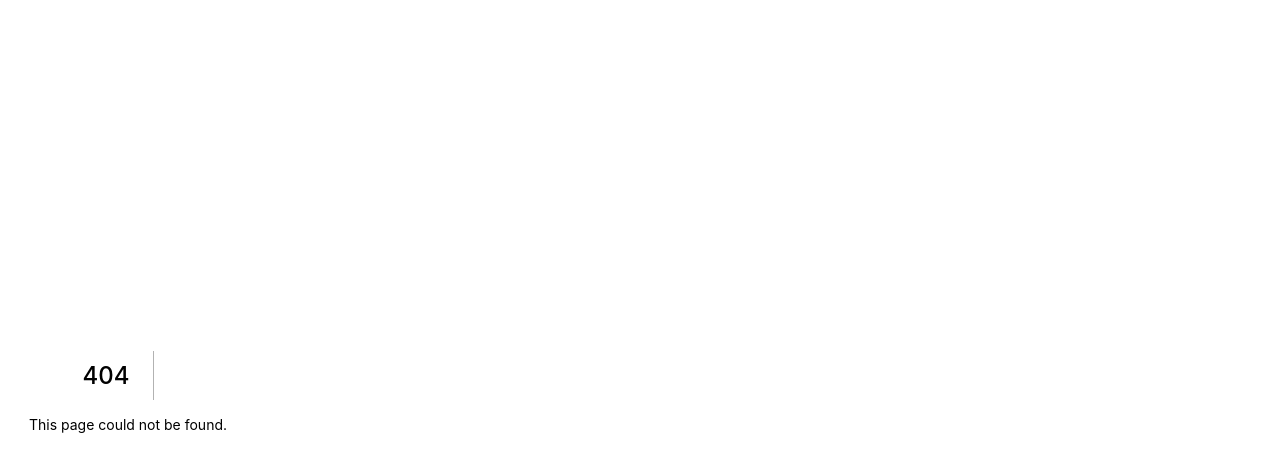
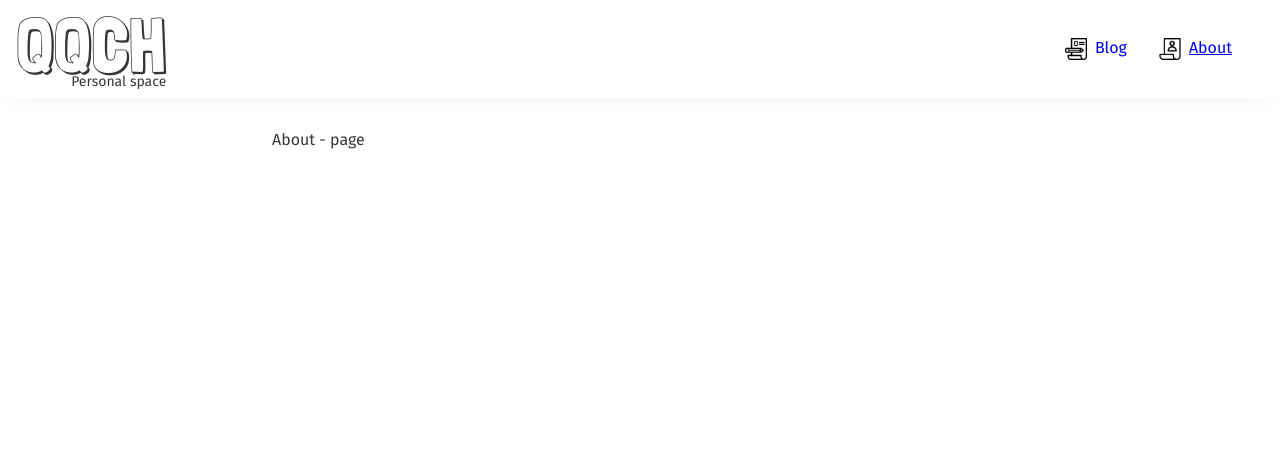
Before and after one commit to va-deem/s8, a Next.js app: page /about in a window 1280 px wide. Before the commit this address had no page. Shown: the top 472 px of the page. Built offline with nearby package versions, Linux system fonts and the light colour scheme.

Commit message:
Add menu navigation & fix sliding menu

```diff
--- a/components/LayoutMain/LayoutMain.tsx
+++ b/components/LayoutMain/LayoutMain.tsx
@@ -1,3 +1,4 @@
+import React from 'react';
 import Head from 'next/head';
 
 export const siteTitle = 'QQCH | Personal space';
--- a/components/Menu/Menu.module.scss
+++ b/components/Menu/Menu.module.scss
@@ -8,14 +8,17 @@
   padding: 0 1rem;
   background-color: $primary-color;
   box-shadow: -1px 2px 30px -10px rgba(51, 51, 51, 0.1);
+  margin-bottom: 1rem;
 
   .logo {
     padding-bottom: .5rem;
+    cursor: pointer;
 
     .logoText {
       font-family: 'Londrina Shadow', cursive;
       font-size: 52px;
       position: relative;
+      user-select: none;
 
       @media (min-width: $sm) {
         font-size: 76px;
@@ -27,6 +30,7 @@
         position: absolute;
         right: 0;
         bottom: -6px;
+        user-select: none;
 
         @media (min-width: $sm) {
           bottom: 0;
--- a/components/Menu/Menu.tsx
+++ b/components/Menu/Menu.tsx
@@ -3,7 +3,12 @@ import styles from './Menu.module.scss';
 import cx from 'clsx';
 import MenuList from '../MenuList/MenuList';
 
-const Menu = () => {
+interface MenuInterface {
+  resetTags?: () => void;
+}
+
+const Menu = (props: MenuInterface) => {
+  const { resetTags } = props;
   const [isActive, setIsCollapsed] = useState(false);
 
   const handleHamburgerClick = () => {
@@ -12,7 +17,13 @@ const Menu = () => {
 
   return (
     <header className={styles.header}>
-      <div className={styles.logo}>
+      <div
+        className={styles.logo}
+        onClick={resetTags}
+        onKeyDown={resetTags}
+        role={'button'}
+        tabIndex={0}
+      >
         <div className={styles.logoText}>
           QQCH
           <div className={styles.logoSlogan}>Personal space</div>
--- /dev/null
+++ b/components/MenuItem/MenuItem.module.scss
@@ -0,0 +1,25 @@
+@import '../../styles/variables';
+
+.item {
+  display: flex;
+  margin-bottom: 3rem;
+  cursor: pointer;
+
+  &.itemActive {
+    text-decoration: underline;
+    opacity: 1;
+    transition: opacity .5s ease;
+  }
+
+  @media (min-width: $sm) {
+    margin-bottom: 0;
+  }
+
+  .itemIcon {
+    margin-right: .5em;
+  }
+
+  .itemText {
+    margin: 0 2em 0 .5em;
+  }
+}
--- /dev/null
+++ b/components/MenuItem/MenuItem.tsx
@@ -0,0 +1,39 @@
+import React from 'react';
+import Image from 'next/image';
+import styles from './MenuItem.module.scss';
+import Link from 'next/link';
+import cx from 'clsx';
+import { useRouter } from 'next/router';
+
+interface MenuItemProps {
+  name: string;
+  url: string;
+  icon: string;
+}
+
+const MenuItem = (props: MenuItemProps) => {
+  const { name, url, icon } = props;
+  const router = useRouter();
+
+  return (
+    <Link href={url}>
+      <a
+        className={cx(
+          styles.item,
+          router.pathname === url && styles.itemActive
+        )}
+      >
+        <Image
+          src={icon}
+          className={styles.itemIcon}
+          height={22}
+          width={22}
+          alt=""
+        />
+        <span className={styles.itemText}>{name}</span>
+      </a>
+    </Link>
+  );
+};
+
+export default MenuItem;
--- a/components/MenuList/MenuList.module.scss
+++ b/components/MenuList/MenuList.module.scss
@@ -1,68 +1,76 @@
 @import '../../styles/variables';
 
 .menuList {
-  display: flex;
   position: fixed;
   top: 0;
-  right: 0;
+  right: -50%;
+  display: flex;
+  align-items: center;
+  justify-content: center;
   width: 50%;
   height: 100%;
+  transform: translateX(0);
+  transition: transform .5s ease, opacity .5s ease;
+  opacity: 0;
   background-color: $secondary-color;
-  transform: translateX(100%);
-  justify-content: center;
-  align-items: center;
-  opacity: 0;
-  transition: transform .5s ease, opacity .5s ease;
 
   &.active {
-    transform: translateX(0);
+    transition: transform .5s ease, opacity .5s ease;
+    transform: translateX(-100%);
     opacity: 1;
-    transition: transform .5s ease, opacity .5s ease;
+
+    @media (min-width: $sm) {
+      transform: translateX(0);
+    }
   }
 
   @media (min-width: $sm) {
+    position: static;
     display: flex;
-    position: static;
-    width: initial;
-    height: initial;
+    align-items: center;
     flex-direction: row;
-    align-items: center;
+    width: auto;
+    opacity: 1;
+    background-color: $primary-color;
   }
 
   .items {
     display: flex;
+    align-items: flex-start;
     flex-direction: column;
     justify-content: center;
-    align-items: flex-start;
     padding-left: 0;
+    list-style: none;
 
     @media (min-width: $sm) {
       display: flex;
+      align-items: center;
       flex-direction: row;
-      align-items: center;
     }
 
-    .item {
-      margin-bottom: 3rem;
-    }
 
-    @media (min-width: $sm) {
-      margin-bottom: 0;
-    }
+    //.item {
+    //  display: flex;
+    //  margin-bottom: 3rem;
+    //  cursor: pointer;
+    //
+    //  &.itemActive {
+    //    text-decoration: underline;
+    //    opacity: 1;
+    //    transition: opacity .5s ease;
+    //  }
+    //
+    //  @media (min-width: $sm) {
+    //    margin-bottom: 0;
+    //  }
+    //
+    //  .itemIcon {
+    //    margin-right: .5em;
+    //  }
+    //
+    //  .itemText {
+    //    margin: 0 2em 0 .5em;
+    //  }
+    //}
   }
 }
-
-
-.item {
-  display: flex;
-  cursor: pointer;
-  margin-bottom: 0;
-
-  .itemIcon {
-    margin-right: .5em;
-  }
-
-  .itemText {
-    margin: 0 2em 0 .5em;
-  }
-}
--- a/components/MenuList/MenuList.tsx
+++ b/components/MenuList/MenuList.tsx
@@ -1,7 +1,7 @@
 import React from 'react';
-import styles from '../MenuList/MenuList.module.scss';
-import Image from 'next/image';
+import styles from './MenuList.module.scss';
 import cx from 'clsx';
+import MenuItem from '../MenuItem/MenuItem';
 
 interface MenuListProps {
   isActive: boolean;
@@ -13,25 +13,11 @@ const MenuList = (props: MenuListProps) => {
   return (
     <div className={cx(styles.menuList, isActive && styles.active)}>
       <ul className={styles.items}>
-        <li className={styles.item}>
-          <Image
-            src="/images/blog-icon.svg"
-            className={styles.itemIcon}
-            height={22}
-            width={22}
-            alt=""
-          />
-          <span className={styles.itemText}>Blog</span>
+        <li>
+          <MenuItem name="Blog" url="/" icon="/images/blog-soo.png" />
         </li>
-        <li className={styles.item}>
-          <Image
-            src="/images/about-icon.svg"
-            className={styles.itemIcon}
-            height={22}
-            width={22}
-            alt=""
-          />
-          <span className={styles.itemText}>About</span>
+        <li>
+          <MenuItem name="About" url="/about" icon="/images/about-soo.png" />
         </li>
       </ul>
     </div>
--- /dev/null
+++ b/pages/about.tsx
@@ -0,0 +1,20 @@
+import React from 'react';
+import LayoutMain, { siteTitle } from '../components/LayoutMain/LayoutMain';
+import Head from 'next/head';
+import Menu from '../components/Menu/Menu';
+
+const About = () => {
+  return (
+    <LayoutMain home>
+      <Head>
+        <title>{siteTitle}</title>
+      </Head>
+      <Menu />
+      <main className="content">
+        <div>About - page</div>
+      </main>
+    </LayoutMain>
+  );
+};
+
+export default About;
--- a/styles/global.scss
+++ b/styles/global.scss
@@ -5,15 +5,15 @@ html,
 body {
   width: 100%;
   height: 100%;
+  margin: 0;
   padding: 0;
-  margin: 0;
 }
 
 body {
+  font-family: $font-family-regular;
+  font-size: $font-size-normal;
   color: $text-primary-color;
   background-color: $primary-color;
-  font-family: $font-family-regular;
-  font-size: $font-size-normal;
 
 }
 
@@ -25,14 +25,7 @@ body > * {
   display: grid;
   min-width: 400px;
   margin: 0 auto;
-
-
   grid-template-columns: 1fr;
-
-  header {
-    background-color: $secondary-color;
-    margin-bottom: 1rem;
-  }
 }
 
 pre {
@@ -44,6 +37,14 @@ code {
   font-size: $font-size-small;
 }
 
+a {
+  text-decoration: none;
+}
+
+a:visited {
+  color: $text-primary-color;
+}
+
 
 @media (min-width: $sm) {
   #__next {
@@ -52,10 +53,10 @@ code {
     grid-template-rows: min-content 1fr;
 
     header {
+      margin-bottom: 0;
       grid-row-start: 1;
       grid-column-start: 1;
       grid-column-end: span 3;
-      margin-bottom: 0;
     }
 
     & > main {
--- a/styles/main.scss
+++ b/styles/main.scss
@@ -84,7 +84,7 @@
 }
 
 .tags {
-  padding: 1.5em;
+  padding: 1rem;
 
   * {
     margin-bottom: .5em;
```
Also changed, not shown: pages/index.tsx (+8 -4 lines), public/images/about-soo.png (added), public/images/blog-soo.png (added).
